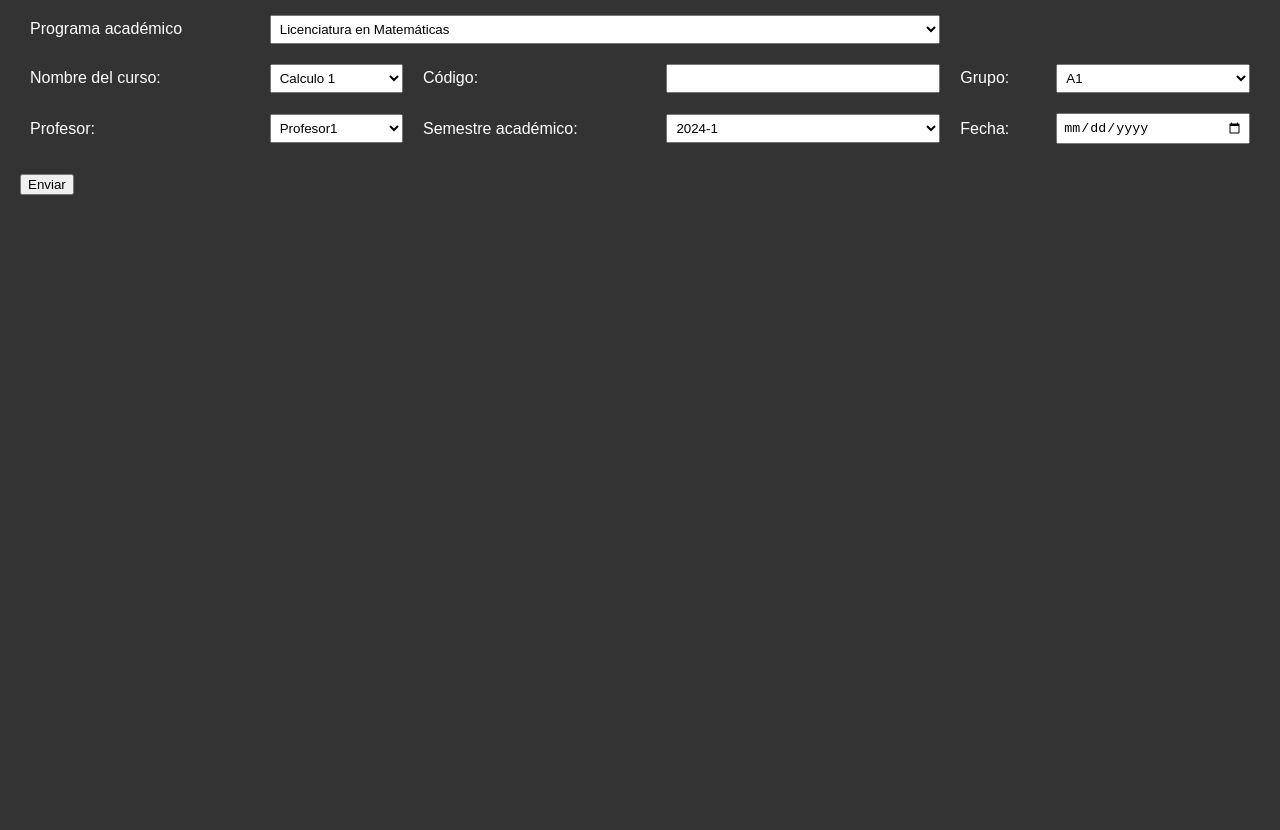
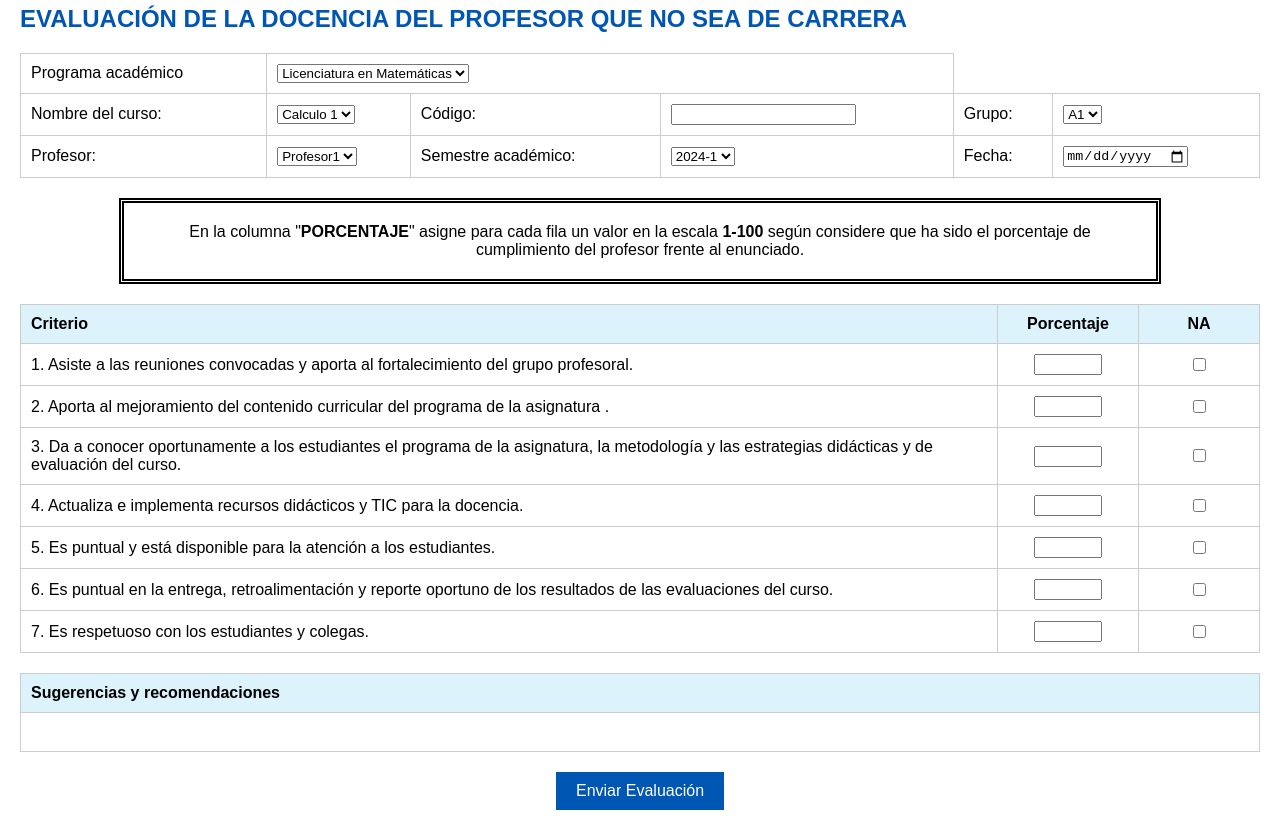
Before and after one commit to MaiHoyos/Ev-C-tedra, a plain HTML site: page index.html in a window 1280 px wide. Shown: the part 63-893 px from the top of the page. Before the commit the page ends 800 px from the top, so only its background shows below. Drawn offline with Linux system fonts and the light colour scheme.

Commit message:
index.html

```diff
--- a/index.html
+++ b/index.html
@@ -3,34 +3,80 @@
 <head>
     <meta charset="UTF-8">
     <meta name="viewport" content="width=device-width, initial-scale=1.0">
-    <title>Formulario Académico</title>
+    <title>Formulario de Evaluación</title>
     <style>
         body {
             font-family: Arial, sans-serif;
-            background-color: #333; /* Fondo oscuro */
-            color: white; /* Texto blanco */
             margin: 20px;
+            background-color: #ffffff; /* Fondo blanco */
+        }
+        h2, h3 {
+            color: #0056b3;
         }
         table {
             width: 100%;
             border-collapse: collapse;
             margin-bottom: 20px;
         }
+        th {
+            background-color: #DCF3FC; /* Encabezado con color #DCF3FC */
+            border: 1px solid #ccc;
+            padding: 10px;
+            text-align: left;
+        }
         td {
+            background-color: #ffffff; /* Fondo blanco para las celdas */
+            border: 1px solid #ccc;
             padding: 10px;
         }
-        input[type="text"], select, input[type="date"] {
-            width: 100%;
-            padding: 5px;
-            box-sizing: border-box;
+        input[type="number"] {
+            width: 60px;
+        }
+        .ns-nr {
+            text-align: center;
+            width: 100px;
+        }
+        .porcentaje-column {
+            text-align: center;
+            width: 120px;
+        }
+        .button-container {
+            text-align: center;
+        }
+        button {
+            background-color: #0056b3;
+            color: white;
+            padding: 10px 20px;
+            border: none;
+            cursor: pointer;
+            font-size: 16px;
+        }
+        button:hover {
+            background-color: #003d80;
+        }
+
+        /* Estilos para el cuadro de texto con borde doble */
+        .instruction-box {
+            border: 5px double #000;
+            padding: 20px;
+            text-align: center;
+            margin-bottom: 20px;
+            max-width: 80%;
+            margin-left: auto;
+            margin-right: auto;
+        }
+
+        .instruction-box b {
+            font-weight: bold;
         }
     </style>
 </head>
 <body>
 
-<h2>Formulario de Información Académica</h2>
+    <h2>Formulario de Evaluación</h2>
+	<h2>EVALUACIÓN DE LA DOCENCIA DEL PROFESOR QUE NO SEA DE CARRERA</h2>
 
-<form>
+	<form>
     <table>
         <tr>
             <td>Programa académico</td>
@@ -72,10 +118,82 @@
         </tr>
 
     </table>
-
-    <!-- Botón de envío -->
-    <input type="submit" value="Enviar">
 </form>
 
+
+    <div class="instruction-box">
+        En la columna "<b>PORCENTAJE</b>" asigne para cada fila un valor en la escala <b>1-100</b> según considere que ha sido el porcentaje de cumplimiento del profesor frente al enunciado.
+    </div>
+
+
+    <form id="evaluation-form">
+
+        <table>
+            <tr>
+                <th>Criterio</th>
+                <th class="porcentaje-column">Porcentaje</th>
+                <th class="ns-nr">NA</th>
+            </tr>
+            <tr>
+                <td>1. Asiste a las reuniones convocadas y aporta al fortalecimiento del grupo profesoral.</td>
+                <td class="porcentaje-column"><input type="number" min="1" max="100" name="q1-porcentaje"></td>
+                <td class="ns-nr"><input type="checkbox" name="q1-nsnr"></td>
+            </tr>
+            <tr>
+                <td>2. Aporta al mejoramiento del contenido curricular del programa de la asignatura .</td>
+                <td class="porcentaje-column"><input type="number" min="1" max="100" name="q2-porcentaje"></td>
+                <td class="ns-nr"><input type="checkbox" name="q2-nsnr"></td>
+            </tr>
+            <tr>
+                <td>3. Da a conocer oportunamente a los estudiantes el programa de la asignatura, la metodología y las estrategias didácticas y de evaluación del curso. </td>
+                <td class="porcentaje-column"><input type="number" min="1" max="100" name="q3-porcentaje"></td>
+                <td class="ns-nr"><input type="checkbox" name="q3-nsnr"></td>
+            </tr>
+            <tr>
+                <td>4. Actualiza e implementa recursos didácticos y TIC para la docencia.</td>
+                <td class="porcentaje-column"><input type="number" min="1" max="100" name="q4-porcentaje"></td>
+                <td class="ns-nr"><input type="checkbox" name="q4-nsnr"></td>
+            </tr>
+            <tr>
+                <td>5. Es puntual y está disponible para la atención a los estudiantes.</td>
+                <td class="porcentaje-column"><input type="number" min="1" max="100" name="q5-porcentaje"></td>
+                <td class="ns-nr"><input type="checkbox" name="q5-nsnr"></td>
+            </tr>
+            <tr>
+                <td>6. Es puntual en la entrega, retroalimentación y reporte oportuno de los resultados de las evaluaciones del curso.</td>
+                <td class="porcentaje-column"><input type="number" min="1" max="100" name="q6-porcentaje"></td>
+                <td class="ns-nr"><input type="checkbox" name="q6-nsnr"></td>
+            </tr>
+            <tr>
+                <td>7. Es respetuoso con los estudiantes y colegas.</td>
+                <td class="porcentaje-column"><input type="number" min="1" max="100" name="q7-porcentaje"></td>
+                <td class="ns-nr"><input type="checkbox" name="q7-nsnr"></td>
+            </tr>
+        </table>
+
+		<table>
+            <tr>
+                <th>Sugerencias y recomendaciones</th>
+                </tr>
+            <tr>
+                <td contenteditable="true"></td>
+
+            </tr>
+
+        </table>
+
+        <div class="button-container">
+            <button type="submit">Enviar Evaluación</button>
+        </div>
+    </form>
+
+    <script>
+        // Lógica para procesar el formulario (opcional)
+        document.getElementById('evaluation-form').addEventListener('submit', function(event) {
+            event.preventDefault();
+            alert('Formulario enviado con éxito.');
+            // Aquí puedes agregar lógica para enviar los datos a un servidor o procesarlos como quieras.
+        });
+    </script>
 </body>
 </html>
```
